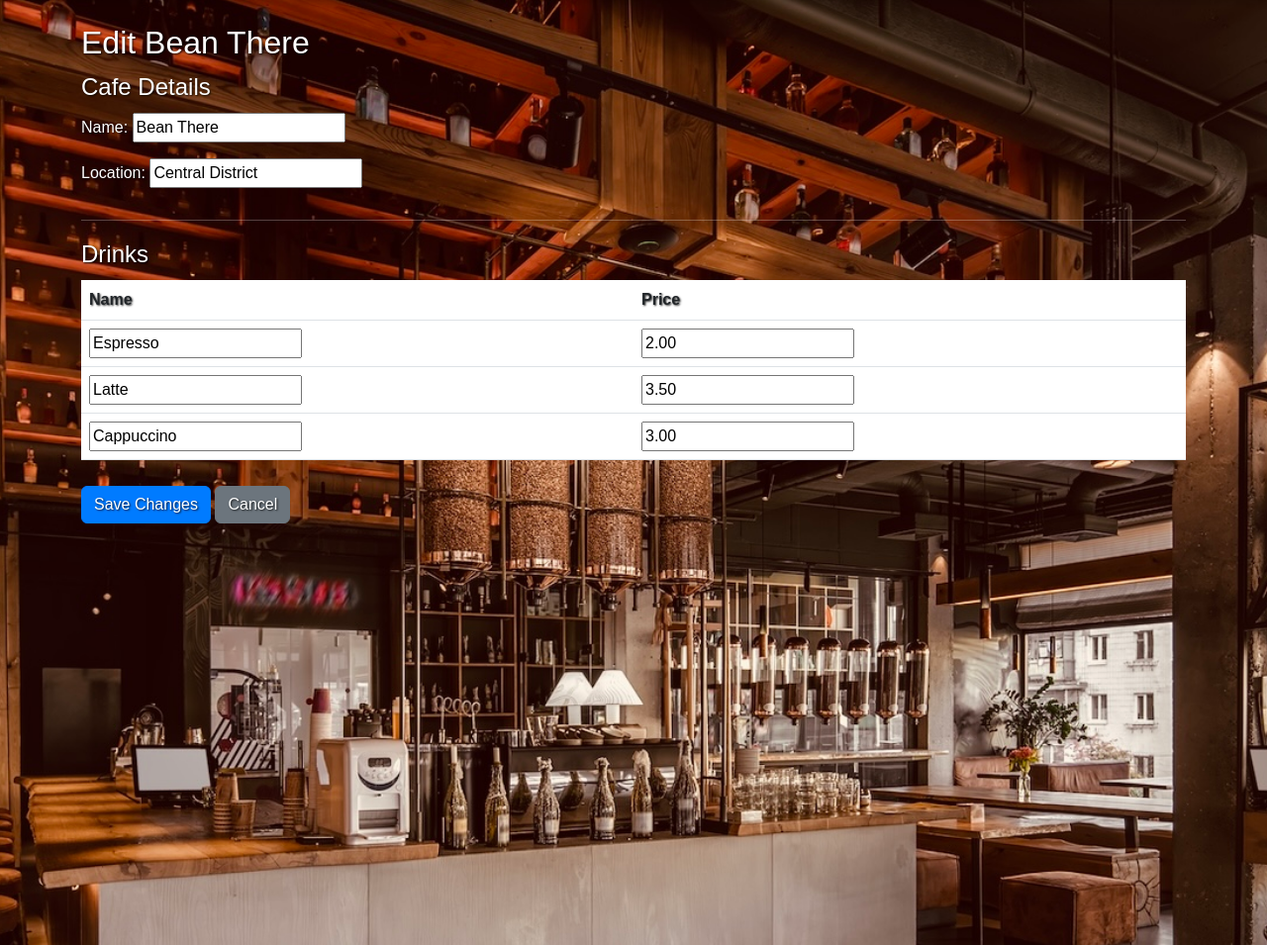
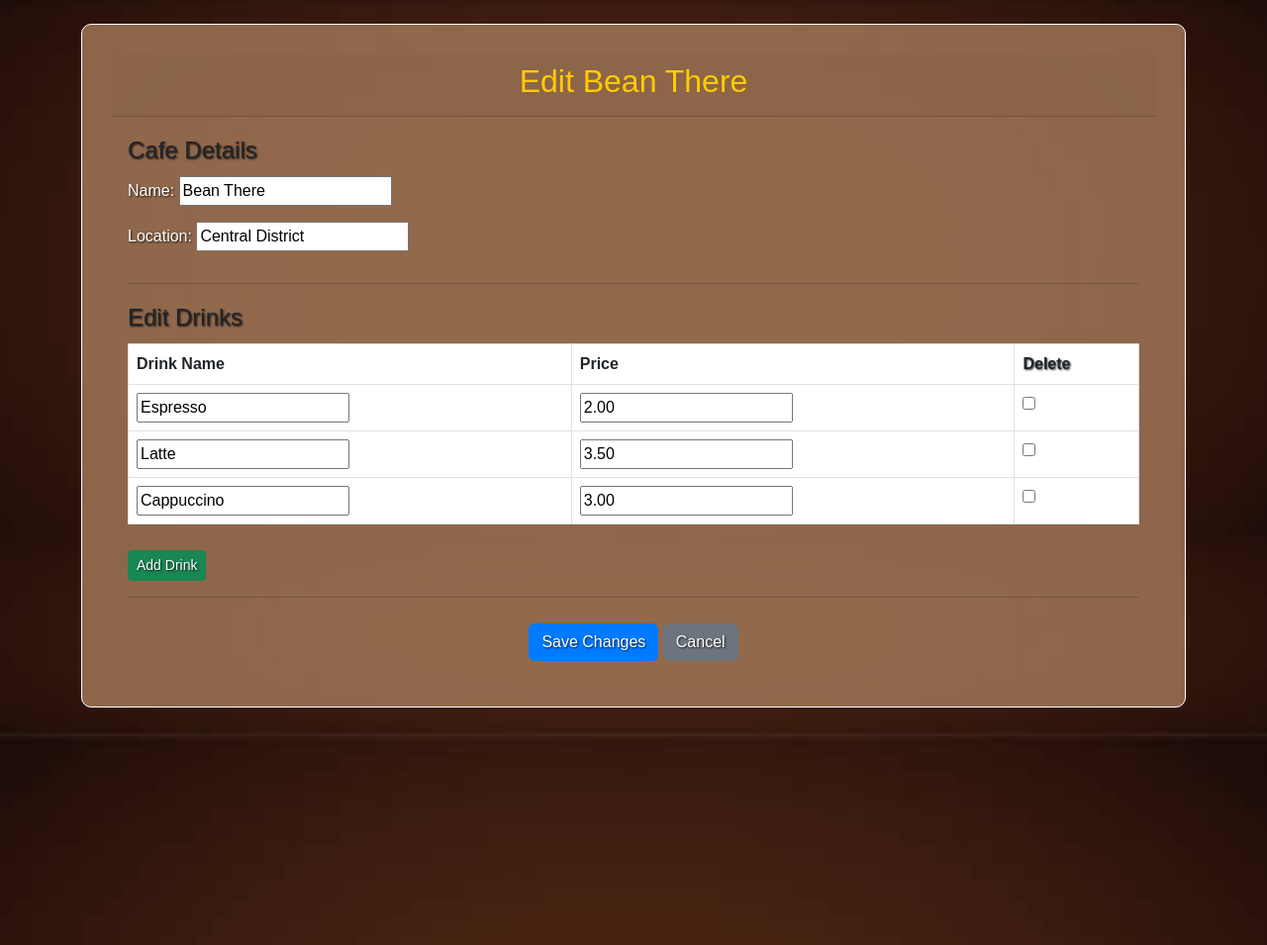
Before and after one commit to Martin-Gubala/WAD2-8C, a Django app: a page that uses WAD2-8C/templates/edit_cafe.html in a window 1280 px wide. Shown: the part 56-1011 px from the top of the page at 99% size. Run offline with Django 3.2, Linux system fonts and the light colour scheme; a user stored in the database is signed in; data comes from the database, SQL or seed files in the repository; both versions use the stored data as it was after the commit.

Commit message:
editcafe css

```diff
--- a/WAD2-8C/WAD2_Project/cafeCritics/views.py
+++ b/WAD2-8C/WAD2_Project/cafeCritics/views.py
@@ -227,11 +227,12 @@ def account_settings_view(request):
 def edit_cafe_view(request, cafe_name_slug):
     cafe = get_object_or_404(Cafe, slug=cafe_name_slug)
 
-    # Ensure we specify the model, fields, and provide instance_id field
+    # Define the DrinkFormSet with the ability to delete drinks
     DrinkFormSet = modelformset_factory(
         Drink,
         fields=('name', 'price'),
         extra=0,
+        can_delete=True  # Allow deletion of drinks
     )
 
     if request.method == 'POST':
@@ -246,13 +247,13 @@ def edit_cafe_view(request, cafe_name_slug):
             # Save the cafe first
             updated_cafe = cafe_form.save()
 
-            # Now save each drink in the formset
+            # Save each drink in the formset
             instances = drink_formset.save(commit=False)
             for instance in instances:
                 instance.cafe = updated_cafe  # Ensure each drink is linked to this cafe
                 instance.save()
 
-            # Handle any deleted instances
+            # Handle any deleted drinks
             for obj in drink_formset.deleted_objects:
                 obj.delete()
 
--- a/WAD2-8C/templates/edit_cafe.html
+++ b/WAD2-8C/templates/edit_cafe.html
@@ -1,8 +1,13 @@
 {% extends 'registration/base_generic.html' %}
+{% block body_class %}settings-background{% endblock %}
 {% block title %}Edit Cafe{% endblock %}
 {% block content %}
 <div class="container mt-4">
-    <h2>Edit {{ cafe.name }}</h2>
+    <div class="card">
+        <div class="card-header">
+            <h2 class="card-title text-center">Edit {{ cafe.name }}</h2>
+        </div>
+        <div class="card-body edit-cafe-container">
             <form method="post">
                 {% csrf_token %}
                 <fieldset class="form-group">
@@ -11,31 +16,52 @@
                 </fieldset>
                 <hr>
                 <fieldset class="form-group">
-            <legend>Drinks</legend>
+                    <legend>Edit Drinks</legend>
                     {{ drink_formset.management_form }}
-            <table class="table">
-                <thead>
+                    <table class="table table-bordered table-hover">
+                        <thead class="thead-light">
                             <tr>
-                        <th>Name</th>
-                        <th>Price</th>
+                                <th class="drink-name">Drink Name</th>
+                                <th class="drink-price">Price</th>
+                                <th>Delete</th>
                             </tr>
                         </thead>
                         <tbody>
                             {% for form in drink_formset %}
                             <tr>
-                        <!-- Include any hidden fields for each form -->
+                                <!-- Include hidden fields for each form -->
                                 {% for hidden in form.hidden_fields %}
                                 {{ hidden }}
                                 {% endfor %}
                                 <td>{{ form.name }}</td>
                                 <td>{{ form.price }}</td>
+                                <td>{{ form.DELETE }}</td>
                             </tr>
                             {% endfor %}
                         </tbody>
                     </table>
+                    <button type="button" class="btn btn-success btn-sm" onclick="addDrinkRow()">Add Drink</button>
                 </fieldset>
+                <hr>
+                <div class="text-center">
                     <button type="submit" class="btn btn-primary">Save Changes</button>
                     <a href="{% url 'cafeCritics:show_cafe' cafe.slug %}" class="btn btn-secondary">Cancel</a>
+                </div>
             </form>
         </div>
+    </div>
+</div>
+
+<script>
+    function addDrinkRow() {
+        const tableBody = document.querySelector('table tbody');
+        const newRow = document.createElement('tr');
+        newRow.innerHTML = `
+            <td><input type="text" name="drinks-NEW-name" class="form-control" placeholder="Drink Name"></td>
+            <td><input type="number" name="drinks-NEW-price" class="form-control" placeholder="Price"></td>
+            <td><input type="checkbox" disabled></td>
+        `;
+        tableBody.appendChild(newRow);
+    }
+</script>
 {% endblock %}
```
Also changed, not shown: WAD2-8C/WAD2_Project/cafeCritics/static/css/style.css (line endings or trailing spaces), WAD2-8C/WAD2_Project/db.sqlite3. Lines whose indentation alone changed are shown as unchanged.
